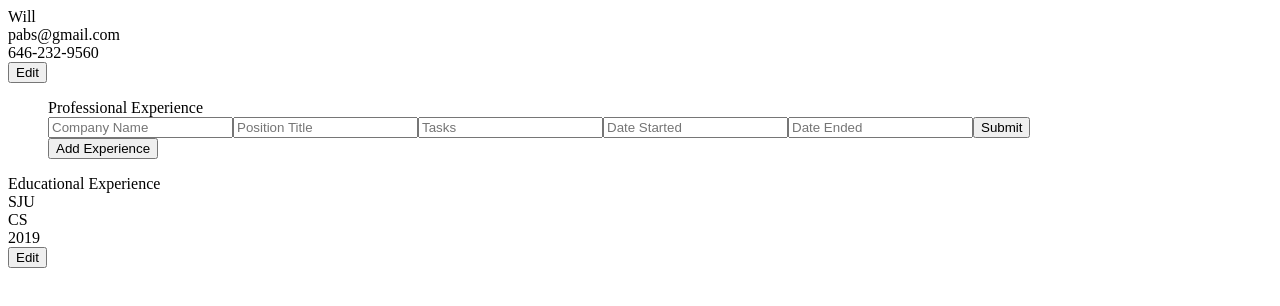
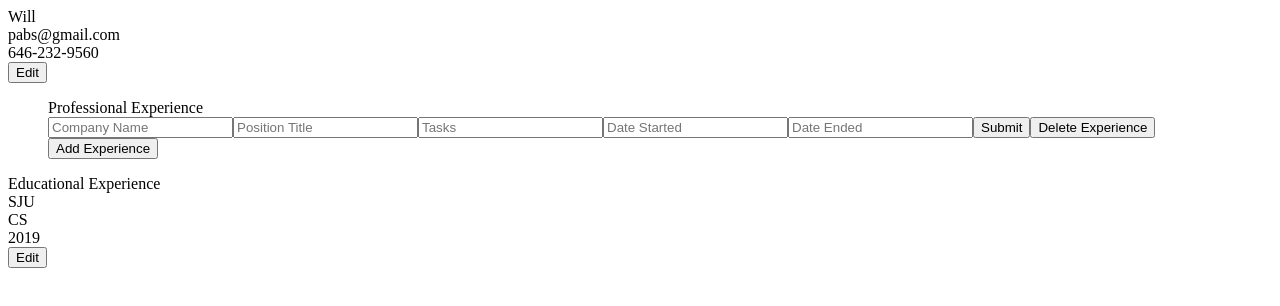
Before and after one commit to WillPabs/cv-application, a React (Create React App) app: page / in a window 1280 px wide. Both pictures are taken after a click on the button "Add Experience". Shown: the top 306 px of the page. Built offline with nearby package versions, Linux system fonts and the light colour scheme.

Commit message:
Add delete button

```diff
--- a/src/components/Professional.js
+++ b/src/components/Professional.js
@@ -48,9 +48,10 @@ export class Professional extends React.Component {
 
     render() {
         const { id, companyName, positionTitle, tasks, dateStarted, dateEnded, isEditing } = this.state;
+        const { deleteExperience } = this.props;
         if (isEditing) {
             return(
-                <form key={id} id={id} onSubmit={this.handleSubmit}>
+                <form key={id} id={id} onSubmit={deleteExperience}>
                     <input
                         type="text"
                         id="companyName"
@@ -86,7 +87,8 @@ export class Professional extends React.Component {
                         onChange={this.handleChange}
                         value={dateEnded}
                     />
-                    <button>Submit</button>
+                    <button type="button" onClick={this.handleSubmit}>Submit</button>
+                    <button type="submit">Delete Experience</button>
                 </form>
             );
         } else {
--- a/src/components/ProfessionalSection.js
+++ b/src/components/ProfessionalSection.js
@@ -36,8 +36,15 @@ export class ProfessionalSection extends React.Component {
         });
     };
 
+    deleteExperience = (e) => {
+        e.preventDefault();
+        const id = e.target.id;
+        this.setState({
+            experiences: this.state.experiences.filter(experience => experience.id !== id)
+        });
+    };
+
     render() {
-        console.log(this.props)
         const { experiences } = this.state;
         const heading = <div>Professional Experience</div>;
         return(
@@ -54,6 +61,7 @@ export class ProfessionalSection extends React.Component {
                             dateStarted={experience.dateStarted}
                             dateEnded={experience.dateEnded}
                             isEditing={experience.isEditing}
+                            deleteExperience={this.deleteExperience}
                         />
                     )
                 }) :
@@ -68,6 +76,7 @@ export class ProfessionalSection extends React.Component {
                     />
                 }
                 <button onClick={this.addExperience}>Add Experience</button>
+
             </ul>
         )
     }
```
